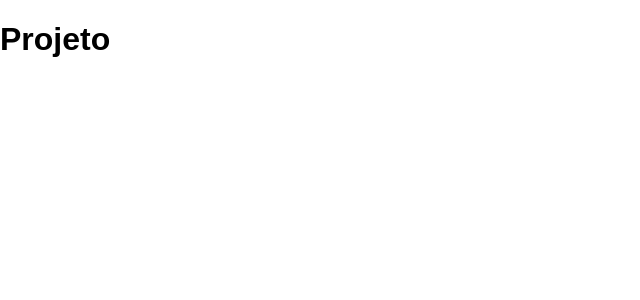
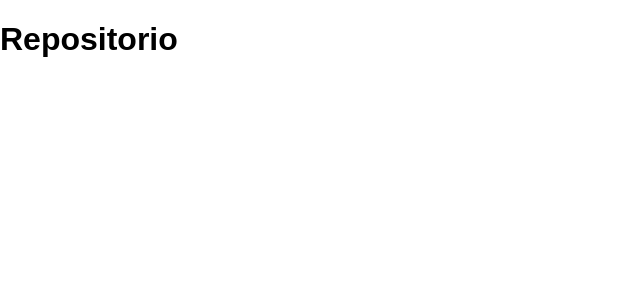
Before and after one commit to ruanlas-learning/projectreactrepos, a React (Create React App) app: page /repositorio/1 in a window 1280 px wide. Shown: the top 300 px of the page, without its empty margins (0-640 px from the left). Built offline with nearby package versions, Linux system fonts and the light colour scheme.

Commit message:
Comecando projeto

```diff
--- a/package.json
+++ b/package.json
@@ -5,6 +5,7 @@
   "dependencies": {
     "react": "^16.11.0",
     "react-dom": "^16.11.0",
+    "react-router-dom": "^5.1.2",
     "react-scripts": "0.9.5"
   },
   "devDependencies": {},
--- a/src/App.js
+++ b/src/App.js
@@ -1,10 +1,9 @@
 import React from 'react';
+import Routes from './routes';
 
 function App(){
     return(
-        <div>
-            <h1>Projeto</h1>
-        </div>
+        <Routes />
     );
 }
 
--- /dev/null
+++ b/src/pages/Main/index.js
@@ -0,0 +1,9 @@
+import React from 'react';
+
+export default function Main(){
+    return(
+        <div>
+            <h1>Main</h1>
+        </div>
+    );
+}
--- /dev/null
+++ b/src/pages/Repositorio/index.js
@@ -0,0 +1,9 @@
+import React from 'react';
+
+export default function Repositorio(){
+    return(
+        <div>
+            <h1>Repositorio</h1>
+        </div>
+    );
+}
--- /dev/null
+++ b/src/routes.js
@@ -0,0 +1,15 @@
+import React from 'react';
+import {BrowserRouter, Switch, Route} from 'react-router-dom';
+import Main from './pages/Main';
+import Repositorio from './pages/Repositorio';
+
+export default function Routes(){
+    return(
+        <BrowserRouter>
+            <Switch>
+                <Route exact path="/" component={Main} />
+                <Route exact path="/repositorio/:repositorio" component={Repositorio} />
+            </Switch>
+        </BrowserRouter>
+    );
+}
```
